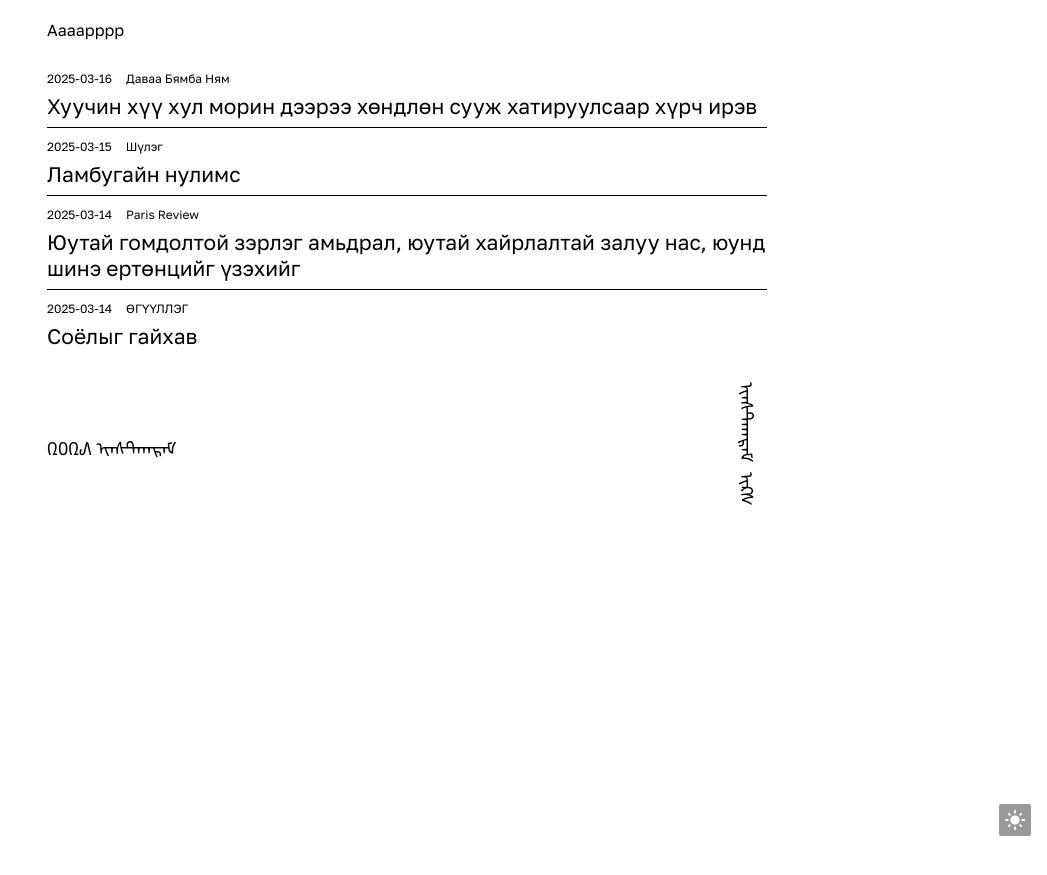
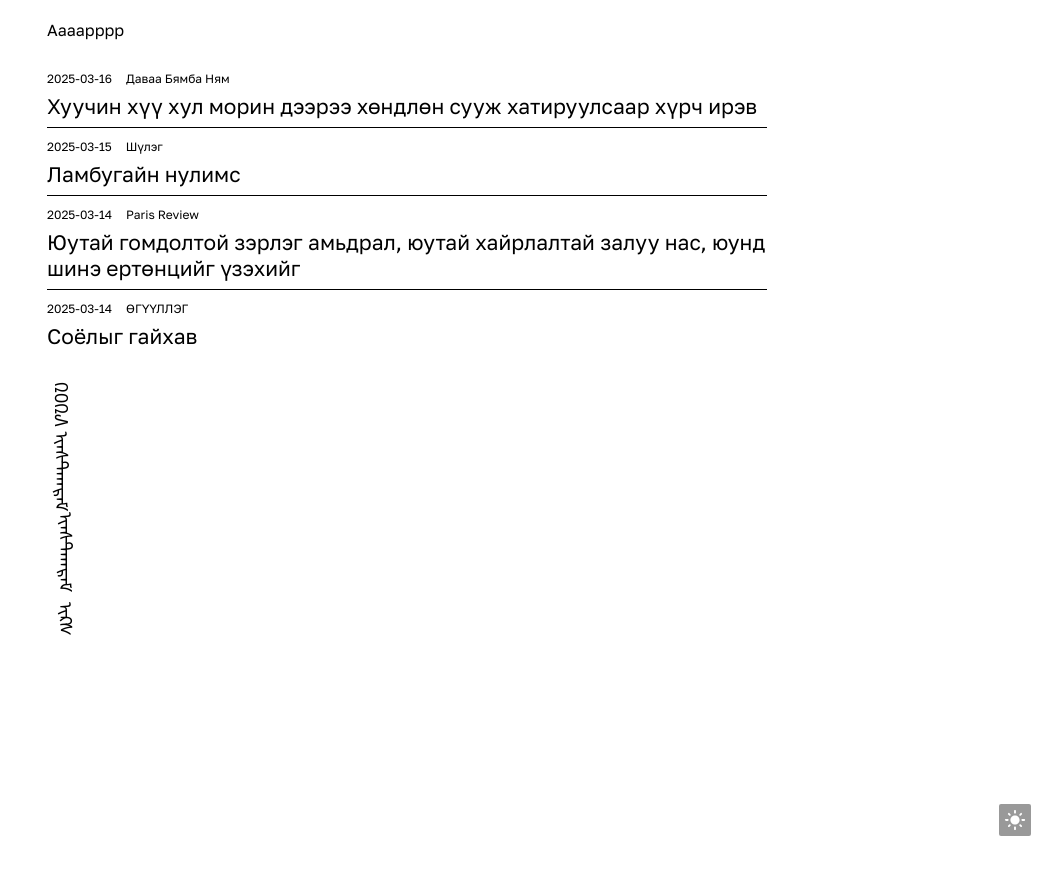
Before and after one commit to aaaarrrrvvvv/aaaarrrrvvvv.github.io, a Jekyll site: the page built from index.html, in a window 1280 px wide. Shown: the top 875 px of the page, without its empty margins (233-1280 px from the left). Built offline with Jekyll 4.4.1, drawn with Linux system fonts in a browser that asks for light colours; some web fonts are replaced.

Commit message:
Update common.css

```diff
--- a/static/css/common.css
+++ b/static/css/common.css
@@ -153,7 +153,6 @@
 .social-links {
   display: flex;
   gap: 10px;
-  writing-mode: vertical-lr;
 }
 .footer a {
   color: #000000;
@@ -175,6 +174,11 @@
   align-items: center;
   justify-content: center;
   font-size: 0;
+}
+.ner {
+    writing-mode: vertical-lr;
+  display: flex;
+  align-items: flex-start;
 }
 .footer-btn i {
   font-size: 22px;
```
